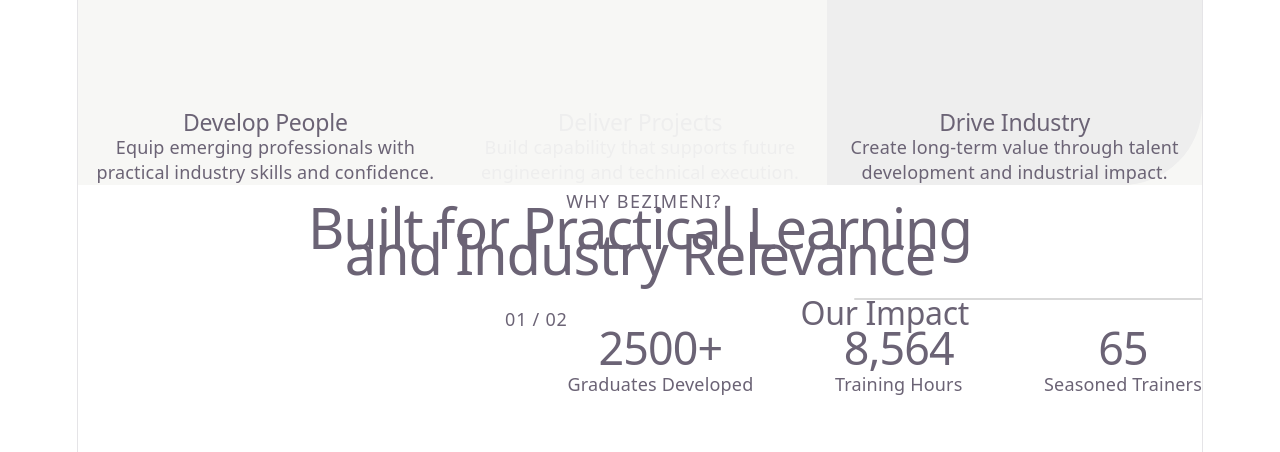
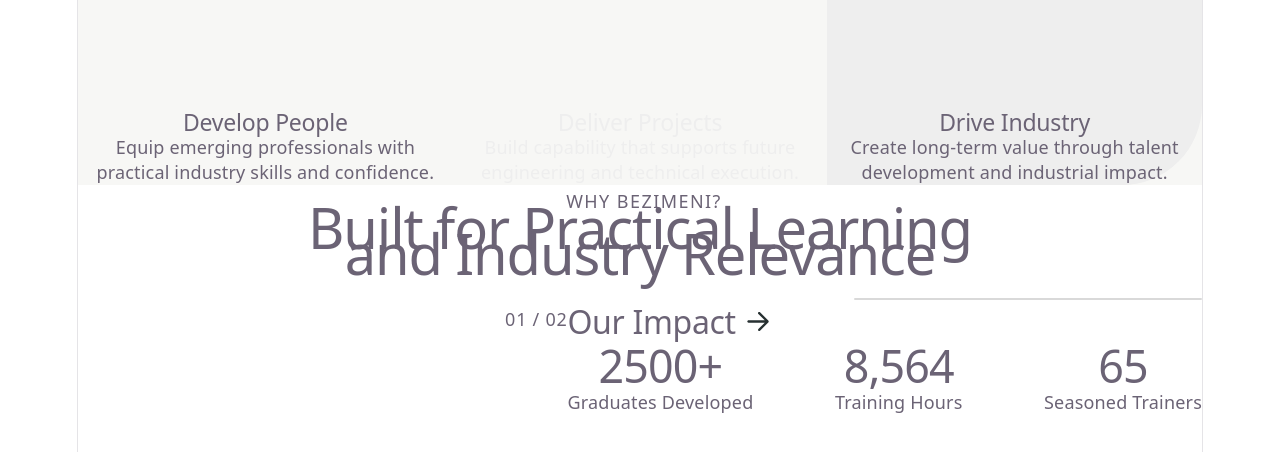
Before and after one commit to grittydude/benzemi-resources, a React (Vite) app: page / in a window 1280 px wide. Shown: the part 3573-4025 px from the top of the page. Built offline with nearby package versions, Linux system fonts and the light colour scheme; the HTML template or start-up script is replaced by a standard one; a web font is replaced by a local one.

Commit message:
minor fixed

```diff
--- a/src/components/sections/DarkCTAStrip.module.css
+++ b/src/components/sections/DarkCTAStrip.module.css
@@ -134,6 +134,7 @@
     padding: var(--space-10) var(--space-8);
     gap: var(--space-8);
     border-radius: var(--radius-lg);
+    background-image: none !important; /* solid primary color on mobile */
   }
 
   .text {
--- a/src/components/sections/GrowingCTA.module.css
+++ b/src/components/sections/GrowingCTA.module.css
@@ -132,6 +132,7 @@
     padding: var(--space-10) var(--space-8);
     gap: var(--space-8);
     border-radius: var(--radius-lg);
+    background-image: none !important; /* solid primary color on mobile */
   }
 
   .text {
--- a/src/components/sections/Hero.module.css
+++ b/src/components/sections/Hero.module.css
@@ -272,3 +272,29 @@
     mask-image: linear-gradient(to left, black 10%, transparent 75%);
   }
 }
+@media (max-width: 480px) {
+  .inner {
+    padding: 48px var(--space-4) var(--space-12);
+  }
+
+  h1.heading {
+    font-size: 44px !important;
+    max-width: 100%;
+    line-height: 1.2;
+  }
+
+  .arrowBtn{
+    height: 40px;
+    width: 40px;
+    border-radius: 19px 0;
+    padding: 12px;
+  }
+
+  .imageWrap {
+    max-height: 220px;
+  }
+
+  .heroImage {
+    max-height: 220px;
+  }
+}
--- a/src/components/sections/NewsletterCTA.module.css
+++ b/src/components/sections/NewsletterCTA.module.css
@@ -142,6 +142,10 @@
 }
 
 @media (max-width: 768px) {
+  .section {
+    background-image: none !important; /* solid primary color on mobile */
+  }
+
   .inner {
     padding: var(--space-12) var(--space-6);
     gap: var(--space-6);
--- a/src/components/sections/TrainingDetailBody.jsx
+++ b/src/components/sections/TrainingDetailBody.jsx
@@ -28,8 +28,17 @@
     <article className={styles.article}>
       <div className={styles.outer}>
 
-        {/* Mobile-only: ENROLL row at top right — hidden on desktop */}
+        {/* Mobile-only: sticky row with back arrow left + ENROLL right */}
         <div className={styles.mobileEnrollRow}>
+          <button
+            className={styles.mobileBackBtn}
+            onClick={() => navigate('/training')}
+            type="button"
+            aria-label="Back to Training"
+          >
+            ←
+          </button>
+          <div className={styles.mobileEnrollActions}>
             <button
               className={styles.mobileEnrollBtn}
               onClick={() => navigate(sidebar.enrollHref)}
@@ -45,6 +54,7 @@
             >
               <img src={arrowIcon} alt="" aria-hidden="true" />
             </button>
+          </div>
         </div>
 
         <div className={styles.layout}>
--- a/src/components/sections/TrainingDetailBody.module.css
+++ b/src/components/sections/TrainingDetailBody.module.css
@@ -403,24 +403,59 @@
     padding: var(--space-6) var(--space-5) var(--space-12);
   }
 
-  /* Mobile ENROLL row — dark button + arrow, right-aligned */
+  /* Mobile sticky row: back (left) + ENROLL (right) */
   .mobileEnrollRow {
     display: flex;
-    align-self: flex-end;
+    align-items: center;
+    justify-content: space-between;
+    /* Sticky below navbar */
+    position: sticky;
+    top: 80px;
+    z-index: 20;
+    background-color: var(--color-light-bg);
+    border-bottom: 1px solid rgba(10, 10, 10, 0.08);
+    /* Full-bleed: cancel outer's horizontal padding */
+    margin-left: calc(-1 * var(--space-5));
+    margin-right: calc(-1 * var(--space-5));
+    padding: var(--space-3) var(--space-5);
+    margin-bottom: var(--space-6);
+  }
+
+  .mobileBackBtn {
+    display: inline-flex;
+    align-items: center;
+    justify-content: center;
+    width: 40px;
+    height: 40px;
+    background-color: var(--color-badge-bg);
+    border: none;
+    border-radius: 0 0 20px 0;
+    font-size: 18px;
+    color: var(--color-brand-green);
+    cursor: pointer;
+    flex-shrink: 0;
+    transition: background-color var(--transition-fast);
+  }
+
+  .mobileBackBtn:hover {
+    background-color: #e8e8e6;
+  }
+
+  .mobileEnrollActions {
+    display: flex;
     align-items: center;
     gap: 4px;
-    margin-bottom: var(--space-4);
   }
 
   .mobileEnrollBtn {
     display: inline-flex;
     align-items: center;
-    height: 44px;
-    padding: 12px 20px;
+    height: 40px;
+    padding: 10px 18px;
     background-color: var(--color-brand-green);
     color: #ffffff;
     border: none;
-    border-radius: 0 0 24px 0;
+    border-radius: 0 0 20px 0;
     font-family: var(--font-family-code);
     font-size: var(--font-size-xs);
     font-weight: var(--font-weight-regular);
@@ -439,19 +474,19 @@
     display: inline-flex;
     align-items: center;
     justify-content: center;
-    width: 44px;
-    aspect-ratio: 1;
+    width: 40px;
+    height: 40px;
     background-color: var(--color-brand-green-muted);
     border: none;
-    border-radius: var(--radius-xxl) 0 var(--radius-xxl) 0;
+    border-radius: 19px 0;
     cursor: pointer;
     flex-shrink: 0;
     transition: background-color var(--transition-fast);
   }
 
   .mobileArrowBtn img {
-    width: 15px;
-    height: 15px;
+    width: 13px;
+    height: 13px;
     display: block;
   }
 
@@ -466,14 +501,8 @@
     gap: 0;
   }
 
-  /* 1st: back button — compact, text hidden, just the arrow chip */
+  /* Desktop back button hidden on mobile — mobileBackBtn handles it */
   .back {
-    width: fit-content;
-    padding: 10px 12px;
-    margin-bottom: var(--space-5);
-  }
-
-  .backText {
     display: none;
   }
 
@@ -531,6 +560,14 @@
     padding-left: var(--space-4);
     padding-right: var(--space-4);
   }
+
+  /* Re-bleed sticky row for smaller horizontal padding */
+  .mobileEnrollRow {
+    margin-left: calc(-1 * var(--space-4));
+    margin-right: calc(-1 * var(--space-4));
+    padding-left: var(--space-4);
+    padding-right: var(--space-4);
+  }
   .title {
     font-size: 32px;
   }
@@ -547,6 +584,9 @@
   .moduleTitle{
     font-size: 16px;
   }
+  .moduleItem{
+    font-size: 14px;
+  }
   .ctaNote{
     font-size: 14px;
   }
--- a/src/components/sections/WhyBezimeni.jsx
+++ b/src/components/sections/WhyBezimeni.jsx
@@ -7,6 +7,7 @@
 import logoSeplat  from '../../assets/icons/spelat.svg'
 import logoTree    from '../../assets/icons/tree.svg'
 import logoSeepco  from '../../assets/icons/seepco.svg'
+import arrowIcon   from '../../assets/icons/arrow_icon.svg'
 import styles from './WhyBezimeni.module.css'
 
 const SLIDE_IMAGES = {
@@ -134,7 +135,18 @@
 
               <div className={styles.slideMain}>
                 <div className={styles.slideTop}>
-                  <h3 className={styles.slideTitle}>{slide.title}</h3>
+                  <div className={styles.titleRow}>
+                    <h3 className={styles.slideTitle}>{slide.title}</h3>
+                    {/* Desktop/tablet: click to advance; hidden on mobile (swipe handles it) */}
+                    <button
+                      className={styles.nextBtn}
+                      onClick={() => setCurrentSlide(s => (s + 1) % total)}
+                      aria-label="Next slide"
+                      type="button"
+                    >
+                      <img src={arrowIcon} alt="" aria-hidden="true" />
+                    </button>
+                  </div>
                   {slide.type === 'logos' && (
                     <p className={styles.pedigreeDesc}>{slide.description}</p>
                   )}
--- a/src/components/sections/WhyBezimeni.module.css
+++ b/src/components/sections/WhyBezimeni.module.css
@@ -213,6 +213,47 @@
   display: flex;
 }
 
+/* Title row: title + desktop next-arrow side by side */
+.titleRow {
+  display: flex;
+  align-items: center;
+  gap: var(--space-4);
+}
+
+/* Desktop/tablet: click to advance; hidden on mobile */
+.nextBtn {
+  display: none;
+}
+
+@media (min-width: 769px) {
+  .nextBtn {
+    display: inline-flex;
+    align-items: center;
+    justify-content: center;
+    flex-shrink: 0;
+    width: 44px;
+    height: 44px;
+    background-color: transparent;
+    border: none;
+    border-radius: var(--radius-xxl) 0 var(--radius-xxl) 0;
+    cursor: pointer;
+    transition: background-color var(--transition-fast);
+  }
+
+  .nextBtn img {
+    width: 22px;
+    height: 20px;
+    display: block;
+    filter: brightness(0) saturate(100%)
+    invert(15%) sepia(11%) saturate(736%)
+    hue-rotate(138deg) brightness(95%) contrast(90%);
+  }
+
+  .nextBtn:hover {
+    background-color: var(--color-brand-green);
+  }
+}
+
 .slideTitle {
   font-family: var(--font-family-display);
   font-size: clamp(1.25rem, 2.5vw, 2rem);
@@ -394,7 +435,7 @@
   }
 
   .logo {
-    height: 34px;
+    height: 48px;
   }
 }
 
@@ -460,6 +501,6 @@
   }
 
   .logo {
-    height: 28px;
+    height: 40px;
   }
 }
```
Lines whose indentation alone changed are shown as unchanged.
